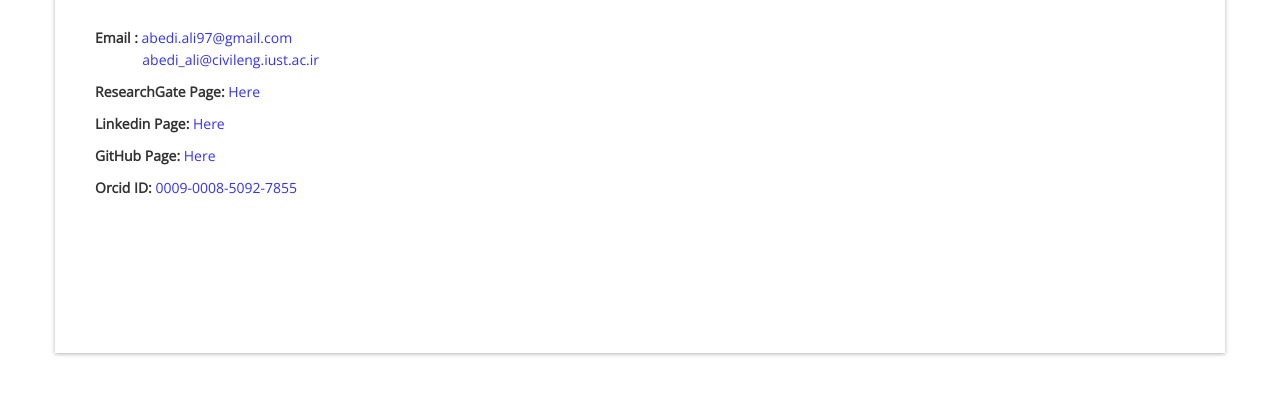
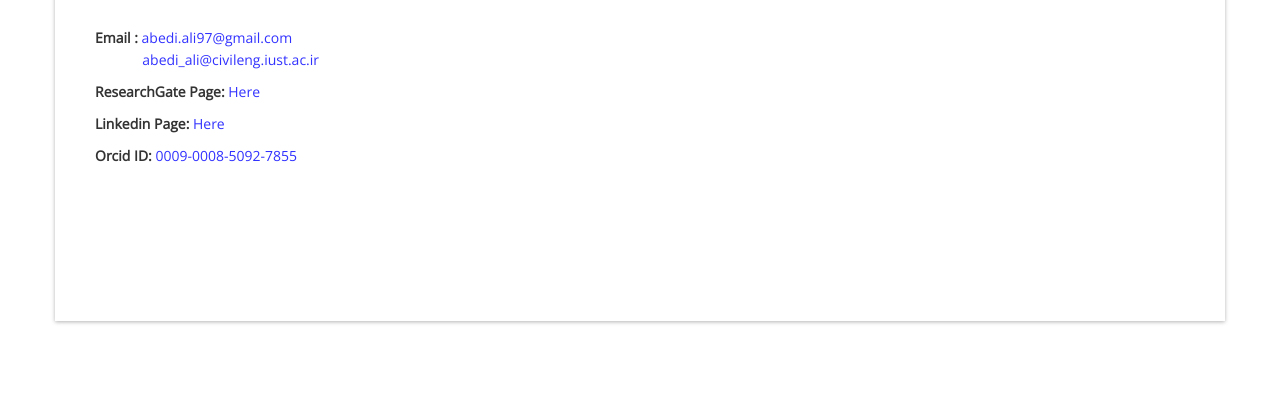
Before and after one commit to aliiabedii/Aliiabedii.github.io, a plain HTML site: page contact.html in a window 1280 px wide. Shown: the part 212-606 px from the top of the page. Drawn offline with nearby package versions, Linux system fonts and the light colour scheme.

Commit message:
Update contact.html

```diff
--- a/contact.html
+++ b/contact.html
@@ -98,7 +98,6 @@
 
                         <p><strong>ResearchGate Page:</strong> <a href="https://www.researchgate.net/profile/Ali-Abedi-20?ev=hdr_xprf" target="_blank"> Here </a></p>
                         <p><strong>Linkedin Page:</strong> <a href="https://www.linkedin.com/in/ali-abedi-8a66b4245/" target="_blank"> Here </a></p>
-                        <p><strong>GitHub Page:</strong> <a href="https://github.com/aliiabedii" target="_blank">Here </a></p>
                         <p><strong>Orcid ID: </strong><a href="https://orcid.org/0009-0008-5092-7855" target="_blank">0009-0008-5092-7855</a></p>
 						<br>
 						<br>
```
